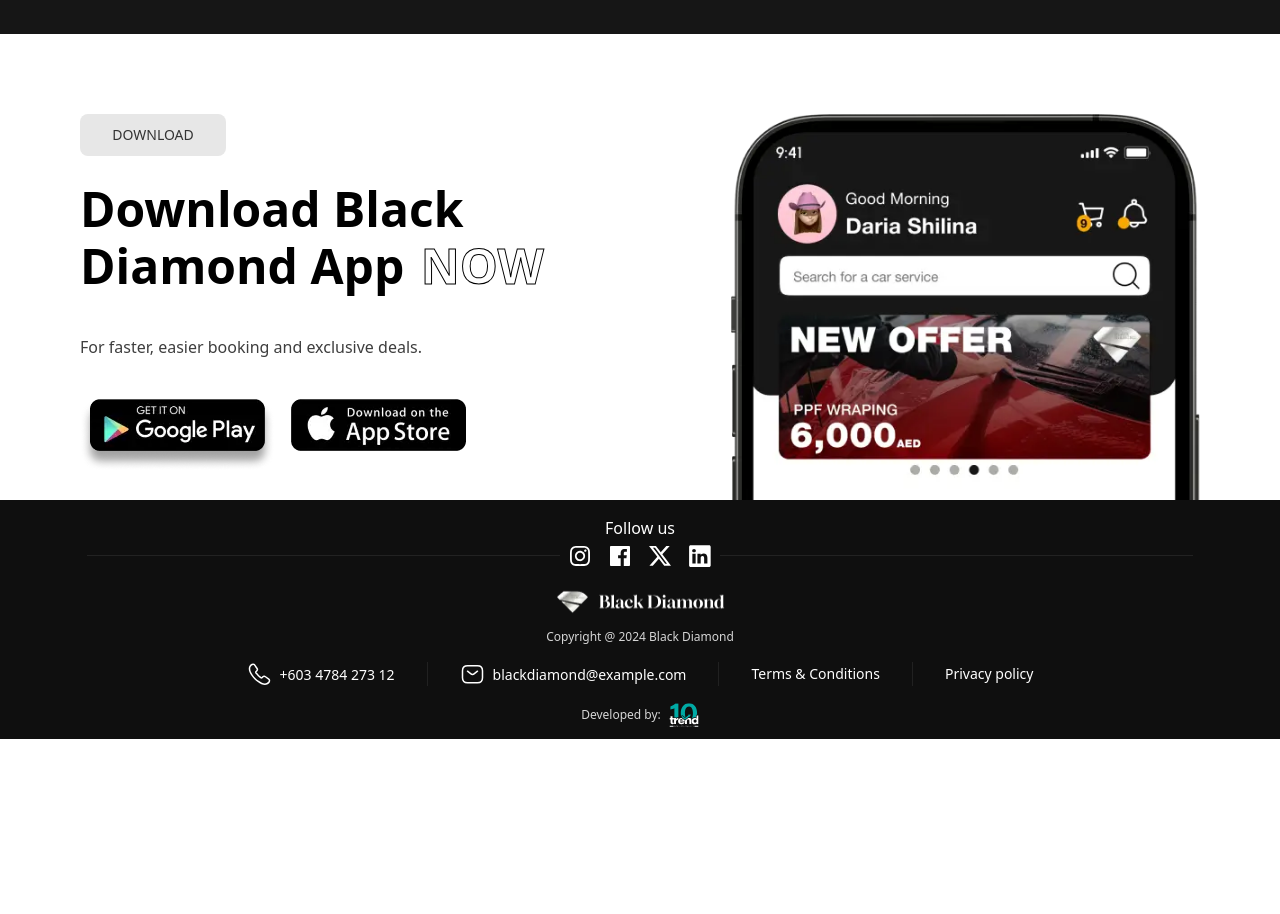
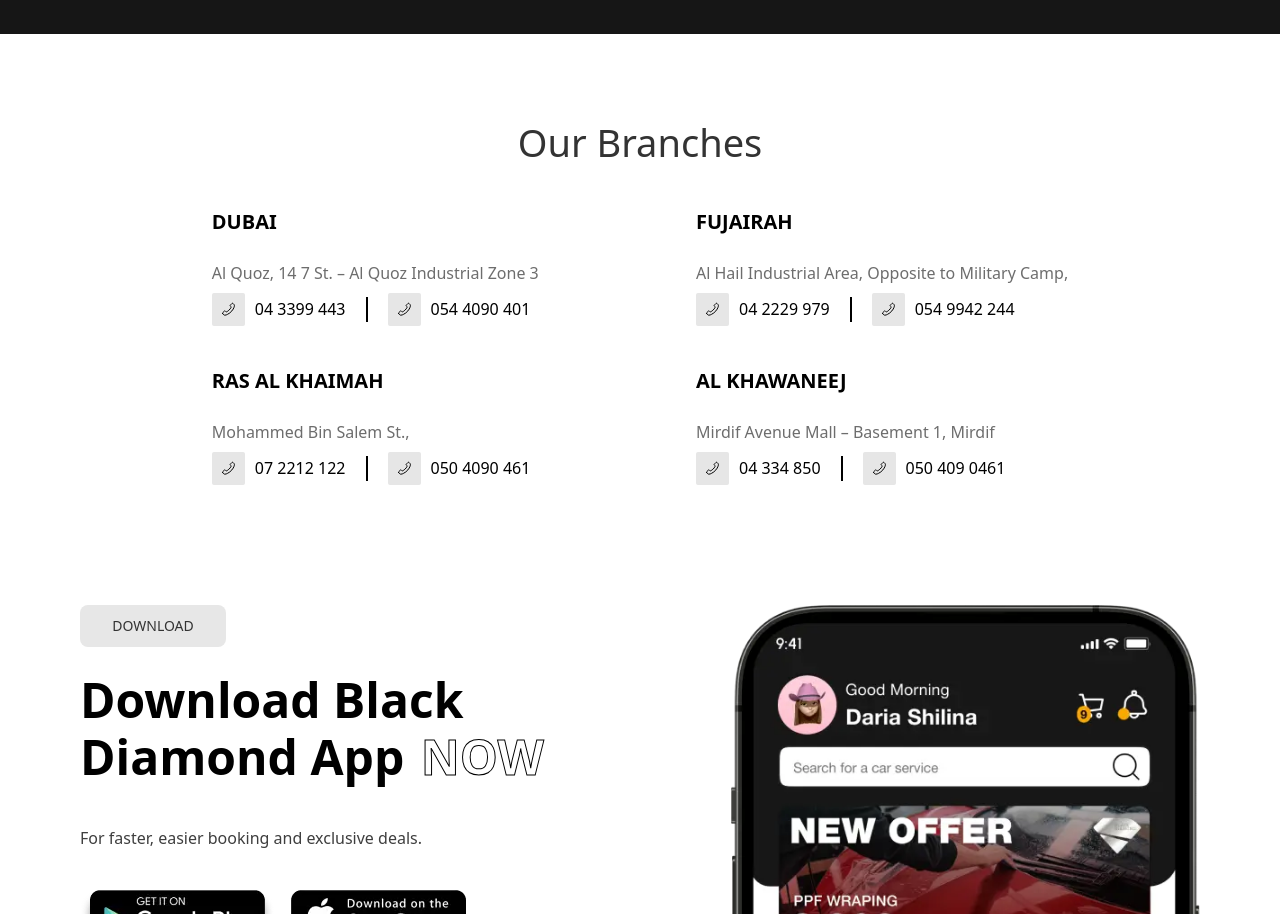
Before and after one commit to AQuadic/blackDimond_Front, a website: page index.html in a window 1280 px wide. Shown: the part 3984-4898 px from the top of the page. Before the commit the page ends 4723 px from the top, so only its background shows below. Drawn offline with nearby package versions, Linux system fonts and the light colour scheme.

Commit message:
Branches

```diff
--- a/index.html
+++ b/index.html
@@ -277,6 +277,81 @@
                     </section>
                 <!-- Contact Us -->
 
+                <!-- Start Branches -->
+                    <section class="container mx-auto mt-20 flex flex-col items-center">
+                        <h1 class="text-[#333333] font-medium text-[38px] leading-[57px] mb-9">Our Branches</h1>
+                        <div class="grid grid-cols-1 md:grid-cols-2 md:gap-[112px] md:px-2 lg:px-0">
+                            <div>
+                                <div class="mb-10">
+                                    <h2 class="font-bold text-[20px] leading-[30px] mb-6">DUBAI</h2>
+                                    <p class="text-base text-[#6D6D6D] mb-2">Al Quoz, 14 7 St. – Al Quoz Industrial Zone 3</p>
+                                    <div class="flex gap-5">
+                                        <div class="flex items-center gap-[10px]">
+                                            <img src="./images/phone.svg" class="bg-[#0F0F0F1A] p-2 rounded-sm" alt="phone">
+                                            <span class="text-[#000000] text-base font-normal leading-6" dir="ltr">04 3399 443</span>
+                                        </div>
+                                        <div class="w-[2px] h-[25px] mt-1 bg-black"></div>
+                                        <div class="flex items-center gap-[10px]">
+                                            <img src="./images/phone.svg" class="bg-[#0F0F0F1A] p-2 rounded-sm" alt="phone">
+                                            <span class="text-[#000000] text-base font-normal leading-6" dir="ltr">054 4090 401</span>
+                                        </div>
+                                    </div>
+                                </div>
+
+                                <div class="mb-10">
+                                    <h2 class="font-bold text-[20px] leading-[30px] mb-6">RAS AL KHAIMAH</h2>
+                                    <p class="text-base text-[#6D6D6D] mb-2">Mohammed Bin Salem St.,</p>
+                                    <div class="flex gap-5">
+                                        <div class="flex items-center gap-[10px]">
+                                            <img src="./images/phone.svg" class="bg-[#0F0F0F1A] p-2 rounded-sm" alt="phone">
+                                            <span class="text-[#000000] text-base font-normal leading-6" dir="ltr">07 2212 122</span>
+                                        </div>
+                                        <div class="w-[2px] h-[25px] mt-1 bg-black"></div>
+                                        <div class="flex items-center gap-[10px]">
+                                            <img src="./images/phone.svg" class="bg-[#0F0F0F1A] p-2 rounded-sm" alt="phone">
+                                            <span class="text-[#000000] text-base font-normal leading-6" dir="ltr">050 4090 461</span>
+                                        </div>
+                                    </div>
+                                </div>
+                            </div>
+
+                            <div>
+                                <div class="mb-10">
+                                    <h2 class="font-bold text-[20px] leading-[30px] mb-6">FUJAIRAH</h2>
+                                    <p class="text-base text-[#6D6D6D] mb-2">Al Hail Industrial Area, Opposite to Military Camp,</p>
+                                    <div class="flex gap-5">
+                                        <div class="flex items-center gap-[10px]">
+                                            <img src="./images/phone.svg" class="bg-[#0F0F0F1A] p-2 rounded-sm" alt="phone">
+                                            <span class="text-[#000000] text-base font-normal leading-6" dir="ltr">04 2229 979</span>
+                                        </div>
+                                        <div class="w-[2px] h-[25px] mt-1 bg-black"></div>
+                                        <div class="flex items-center gap-[10px]">
+                                            <img src="./images/phone.svg" class="bg-[#0F0F0F1A] p-2 rounded-sm" alt="phone">
+                                            <span class="text-[#000000] text-base font-normal leading-6" dir="ltr">054 9942 244</span>
+                                        </div>
+                                    </div>
+                                </div>
+
+                                <div class="mb-10">
+                                    <h2 class="font-bold text-[20px] leading-[30px] mb-6">AL KHAWANEEJ</h2>
+                                    <p class="text-base text-[#6D6D6D] mb-2">Mirdif Avenue Mall – Basement 1, Mirdif</p>
+                                    <div class="flex gap-5">
+                                        <div class="flex items-center gap-[10px]">
+                                            <img src="./images/phone.svg" class="bg-[#0F0F0F1A] p-2 rounded-sm" alt="phone">
+                                            <span class="text-[#000000] text-base font-normal leading-6" dir="ltr">04 334 850</span>
+                                        </div>
+                                        <div class="w-[2px] h-[25px] mt-1 bg-black"></div>
+                                        <div class="flex items-center gap-[10px]">
+                                            <img src="./images/phone.svg" class="bg-[#0F0F0F1A] p-2 rounded-sm" alt="phone">
+                                            <span class="text-[#000000] text-base font-normal leading-6" dir="ltr">050 409 0461</span>
+                                        </div>
+                                    </div>
+                                </div>
+                            </div>
+                        </div>
+                    </section>
+                <!-- End Branches -->
+
                 <!-- Download -->
                     <section id="Download" class="container mx-auto flex md:flex-row flex-col justify-between lg:px-20 px-4 pt-20">
                         <div>
```
Also changed, not shown: images/phone.svg (added).
